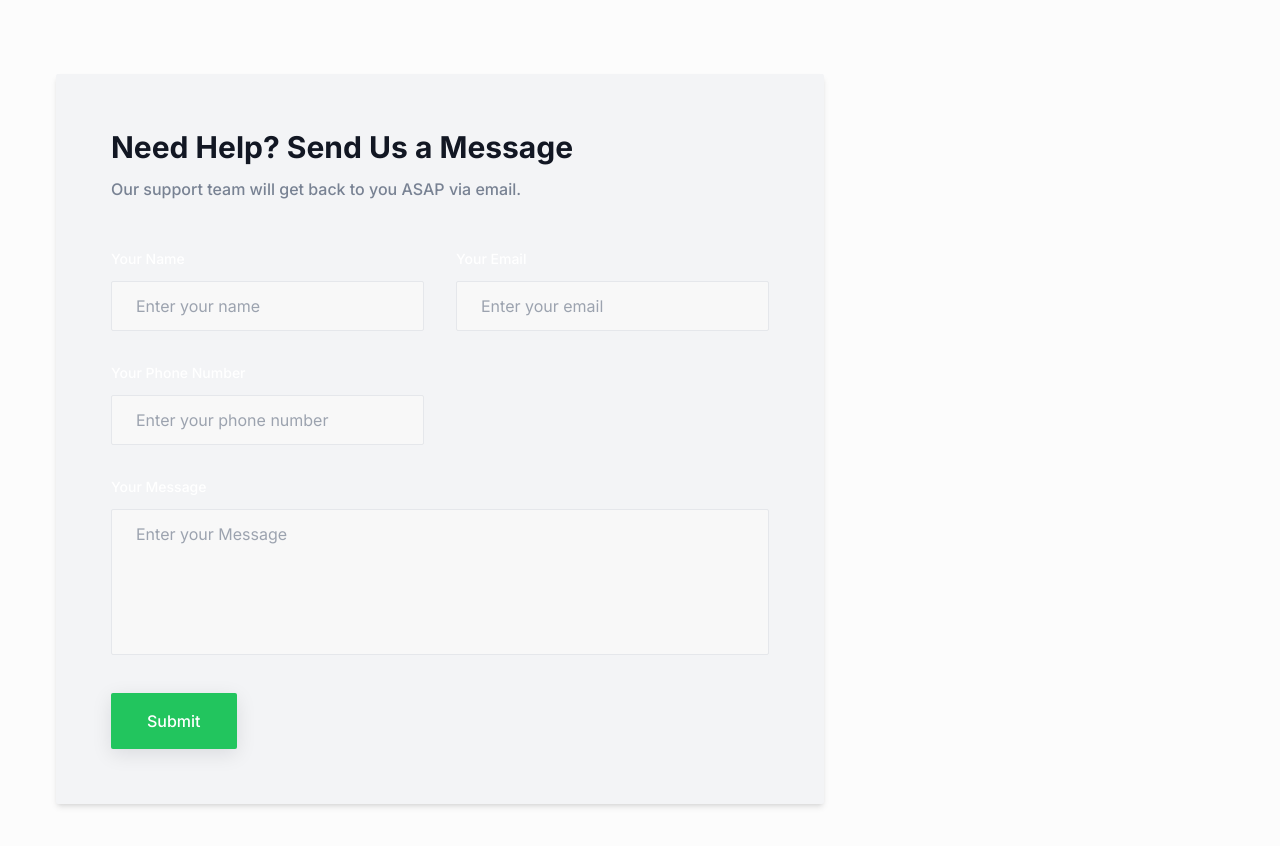
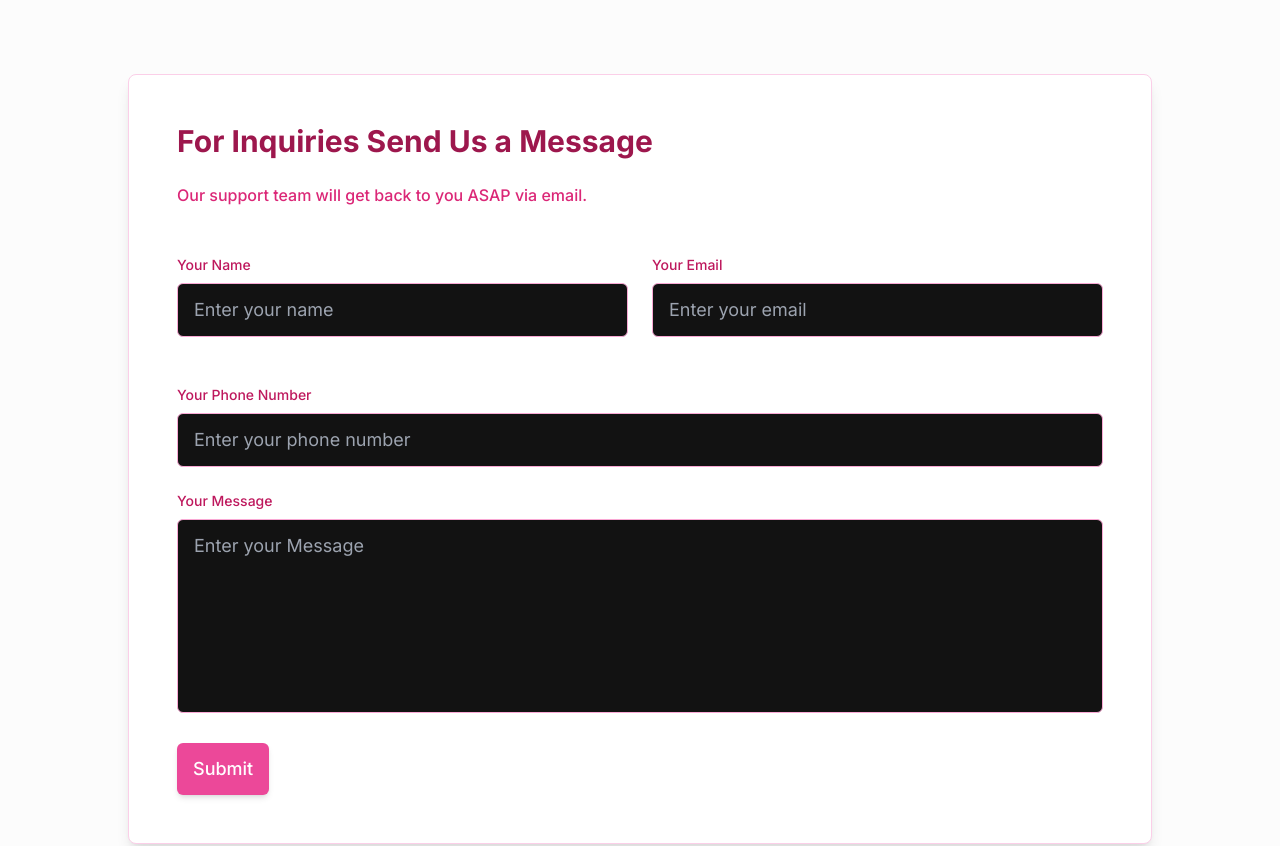
Before and after one commit to DJSanch/Chameleon_Beauty, a Next.js app: page /contact in a window 1280 px wide. Shown: the part 340-1186 px from the top of the page. Built offline with nearby package versions, Linux system fonts and the light colour scheme.

Commit message:
Index page updates

```diff
--- a/src/app/about/page.tsx
+++ b/src/app/about/page.tsx
@@ -18,7 +18,6 @@ const AboutPage = () => {
         description="Hi, I'm Jessie, the founder and lead artist at Chameleon Beauty."
       />
       <AboutSectionTwo />
-      <AboutSectionOne />
     </>
   );
 };
--- a/src/app/blog/page.tsx
+++ b/src/app/blog/page.tsx
@@ -2,6 +2,7 @@ import SingleBlog from "@/components/Blog/SingleBlog";
 import blogData from "@/components/Blog/blogData";
 import AboutSectionOne from "@/components/About/AboutSectionOne";
 import Breadcrumb from "@/components/Common/Breadcrumb";
+import Brands from "@/components/Brands";
 import Image from "next/image"; // Make sure to import Next.js Image component for optimized images
 
 import { Metadata } from "next";
@@ -28,7 +29,7 @@ const Blog = () => {
         pageName="Makeup Services"
         description="Explore our gallery of elegant and refined makeup looks designed to enhance your natural beauty and personal style."
       />
-      <div className="max-w-7xl mx-auto my-12 p-6 space-y-12">
+      <div className="max-w-7xl mx-auto my-12 p-6 space-y-12 animate-move-up">
         {blogItems.map((item) => (
           <div
             key={item.id}
--- a/src/app/contact/page.tsx
+++ b/src/app/contact/page.tsx
@@ -14,7 +14,7 @@ const ContactPage = () => {
     <>
       <Breadcrumb
         pageName="Contact Page"
-        description="Lorem ipsum dolor sit amet, consectetur adipiscing elit. In varius eros eget sapien consectetur ultrices. Ut quis dapibus libero."
+        description="If you are intereseted in our services just send a message and I will notify you breifly."
       />
 
       <Contact />
--- a/src/components/Contact/index.tsx
+++ b/src/components/Contact/index.tsx
@@ -48,27 +48,27 @@ export default function Contact() {
   };
 
   return (
-    <section id="contact" className="overflow-hidden py-16 md:py-20 lg:py-28">
-      <div className="container">
-        <div className="-mx-4 flex flex-wrap">
-          <div className="w-full px-4 lg:w-7/12 xl:w-8/12">
+    <section id="contact" className="overflow-hidden py-16 md:py-20 lg:py-28 min-h-screen flex items-center justify-center bg-beige">
+      <div className="container flex flex-col items-center justify-center">
+        <div className="w-full max-w-6xl px-6 md:px-12 lg:px-16">
           <div
-              className="mb-12 rounded-sm bg-gray-100 px-8 py-11 shadow-md sm:p-[55px] lg:mb-5 lg:px-8 xl:p-[55px]"
+            className="mb-12 rounded-lg bg-white p-8 shadow-lg border border-pink-200 sm:p-12 lg:mb-5 lg:px-12 xl:p-12"
             data-wow-delay=".15s"
           >
-              <h2 className="mb-3 text-2xl font-bold text-black dark:text-white sm:text-3xl lg:text-2xl xl:text-3xl">
-                Need Help? Send Us a Message
+            <h2 className="mb-6 text-2xl font-bold text-pink-800 sm:text-3xl lg:text-2xl xl:text-3xl">
+              For Inquiries Send Us a Message
             </h2>
-              <p className="mb-12 text-base font-medium text-body-color">
+            <p className="mb-12 text-base font-medium text-pink-600">
               Our support team will get back to you ASAP via email.
             </p>
             <form onSubmit={onSubmit}>
-                <div className="-mx-4 flex flex-wrap">
-                  <div className="w-full px-4 md:w-1/2">
-                    <div className="mb-8">
+              <div className="space-y-6">
+                <div className="flex flex-col md:flex-row md:space-x-6">
+                  <div className="w-full md:w-1/2">
+                    <div className="mb-6">
                       <label
                         htmlFor="name"
-                        className="mb-3 block text-sm font-medium text-dark dark:text-white"
+                        className="mb-2 block text-sm font-medium text-pink-700"
                       >
                         Your Name
                       </label>
@@ -78,16 +78,16 @@ export default function Contact() {
                         value={name}
                         onChange={(e) => setName(e.target.value)}
                         placeholder="Enter your name"
-                        className="border-stroke w-full rounded-sm border bg-[#f8f8f8] px-6 py-3 text-base text-body-color outline-none focus:border-primary dark:border-transparent dark:bg-[#2C303B] dark:text-body-color-dark dark:shadow-two dark:focus:border-primary dark:focus:shadow-none"
+                        className="w-full rounded-md border border-pink-300 bg-beige px-4 py-3 text-lg text-pink-700 outline-none focus:border-pink-500"
                         required
                       />
                     </div>
                   </div>
-                  <div className="w-full px-4 md:w-1/2">
-                    <div className="mb-8">
+                  <div className="w-full md:w-1/2">
+                    <div className="mb-6">
                       <label
                         htmlFor="email"
-                        className="mb-3 block text-sm font-medium text-dark dark:text-white"
+                        className="mb-2 block text-sm font-medium text-pink-700"
                       >
                         Your Email
                       </label>
@@ -97,16 +97,17 @@ export default function Contact() {
                         value={email}
                         onChange={(e) => setEmail(e.target.value)}
                         placeholder="Enter your email"
-                        className="border-stroke w-full rounded-sm border bg-[#f8f8f8] px-6 py-3 text-base text-body-color outline-none focus:border-primary dark:border-transparent dark:bg-[#2C303B] dark:text-body-color-dark dark:shadow-two dark:focus:border-primary dark:focus:shadow-none"
+                        className="w-full rounded-md border border-pink-300 bg-beige px-4 py-3 text-lg text-pink-700 outline-none focus:border-pink-500"
                         required
                       />
                     </div>
                   </div>
-                  <div className="w-full px-4 md:w-1/2">
-                    <div className="mb-8">
+                </div>
+                <div>
+                  <div className="mb-6">
                     <label
                       htmlFor="phone"
-                        className="mb-3 block text-sm font-medium text-dark dark:text-white"
+                      className="mb-2 block text-sm font-medium text-pink-700"
                     >
                       Your Phone Number
                     </label>
@@ -116,34 +117,34 @@ export default function Contact() {
                       value={phone}
                       onChange={(e) => setPhone(e.target.value)}
                       placeholder="Enter your phone number"
-                        className="border-stroke w-full rounded-sm border bg-[#f8f8f8] px-6 py-3 text-base text-body-color outline-none focus:border-primary dark:border-transparent dark:bg-[#2C303B] dark:text-body-color-dark dark:shadow-two dark:focus:border-primary dark:focus:shadow-none"
+                      className="w-full rounded-md border border-pink-300 bg-beige px-4 py-3 text-lg text-pink-700 outline-none focus:border-pink-500"
                     />
                   </div>
                 </div>
-                  <div className="w-full px-4">
-                    <div className="mb-8">
+                <div>
+                  <div className="mb-6">
                     <label
                       htmlFor="message"
-                        className="mb-3 block text-sm font-medium text-dark dark:text-white"
+                      className="mb-2 block text-sm font-medium text-pink-700"
                     >
                       Your Message
                     </label>
                     <textarea
                       id="message"
                       name="message"
-                        rows={5}
+                      rows={6}
                       value={message}
                       onChange={(e) => setMessage(e.target.value)}
                       placeholder="Enter your Message"
-                        className="border-stroke w-full resize-none rounded-sm border bg-[#f8f8f8] px-6 py-3 text-base text-body-color outline-none focus:border-primary dark:border-transparent dark:bg-[#2C303B] dark:text-body-color-dark dark:shadow-two dark:focus:border-primary dark:focus:shadow-none"
+                      className="w-full rounded-md border border-pink-300 bg-beige px-4 py-3 text-lg text-pink-700 outline-none resize-none focus:border-pink-500"
                       required
                     ></textarea>
                   </div>
                 </div>
-                  <div className="w-full px-4">
+                <div>
                   <button
                     type="submit"
-                      className="rounded-sm bg-green-500 px-9 py-4 text-base font-medium text-white shadow-submit duration-300 hover:bg-green-400"
+                    className="rounded-md bg-pink-500 px-4 py-3 text-lg font-medium text-white shadow-md duration-300 hover:bg-pink-400 disabled:opacity-50"
                     disabled={loading}
                   >
                     {loading ? "Sending..." : "Submit"}
@@ -152,14 +153,13 @@ export default function Contact() {
               </div>
             </form>
             {result && (
-                <p className="mt-4 text-base font-medium text-body-color">
+              <p className="mt-4 text-base font-medium text-pink-800">
                 {result}
               </p>
             )}
           </div>
         </div>
       </div>
-      </div>
     </section>
   );
 }
--- a/src/styles/index.css
+++ b/src/styles/index.css
@@ -190,4 +190,21 @@
   .shadow-lg {
     box-shadow: 0px 4px 12px rgba(0, 0, 0, 0.2);
   }
+
+  @keyframes moveUp {
+    from {
+      transform: translateY(20px);
+      opacity: 0;
+    }
+    to {
+      transform: translateY(0);
+      opacity: 1;
+    }
+  }
+
+  .animate-move-up {
+    animation: moveUp 0.5s ease-out;
+  }
+
+
 }
```
Lines whose indentation alone changed are shown as unchanged.
